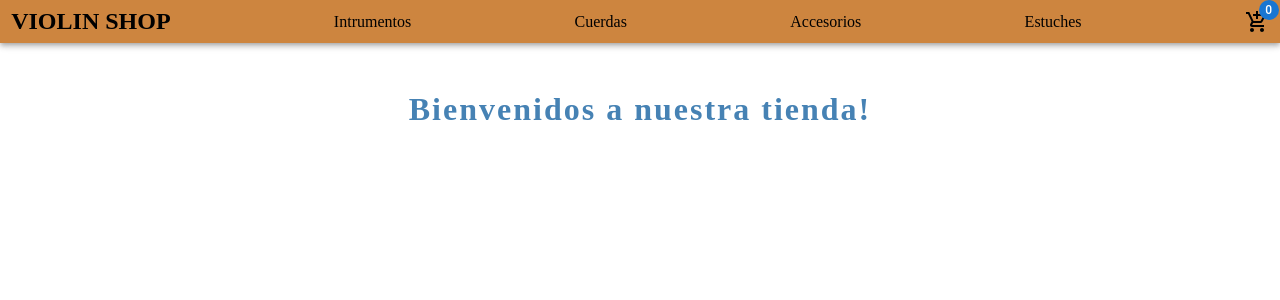
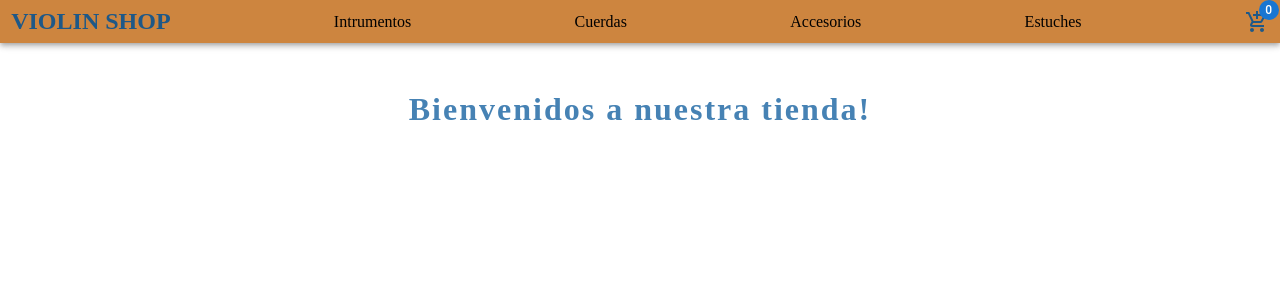
Before and after one commit to MercedesMartGuzzo/proyecto-reactjs, a React (Vite) app: page / in a window 1280 px wide. Shown: the top 300 px of the page. Built offline with nearby package versions, Linux system fonts and the light colour scheme.

Commit message:
Pre-Entrega1-MercedesMartinez. Se realizó cambio en el estilo de la Navbar

```diff
--- a/src/components/layout/navbar/Navbar.css
+++ b/src/components/layout/navbar/Navbar.css
@@ -7,5 +7,6 @@
     margin-left: .2rem;
     margin-right: .2rem;
     gap: .2rem;
-    color: black;
+    color: rgb(30, 88, 135);
+
 }
```
Also changed, not shown: src/components/common/cartWidget/CartWidget.css (deleted).
